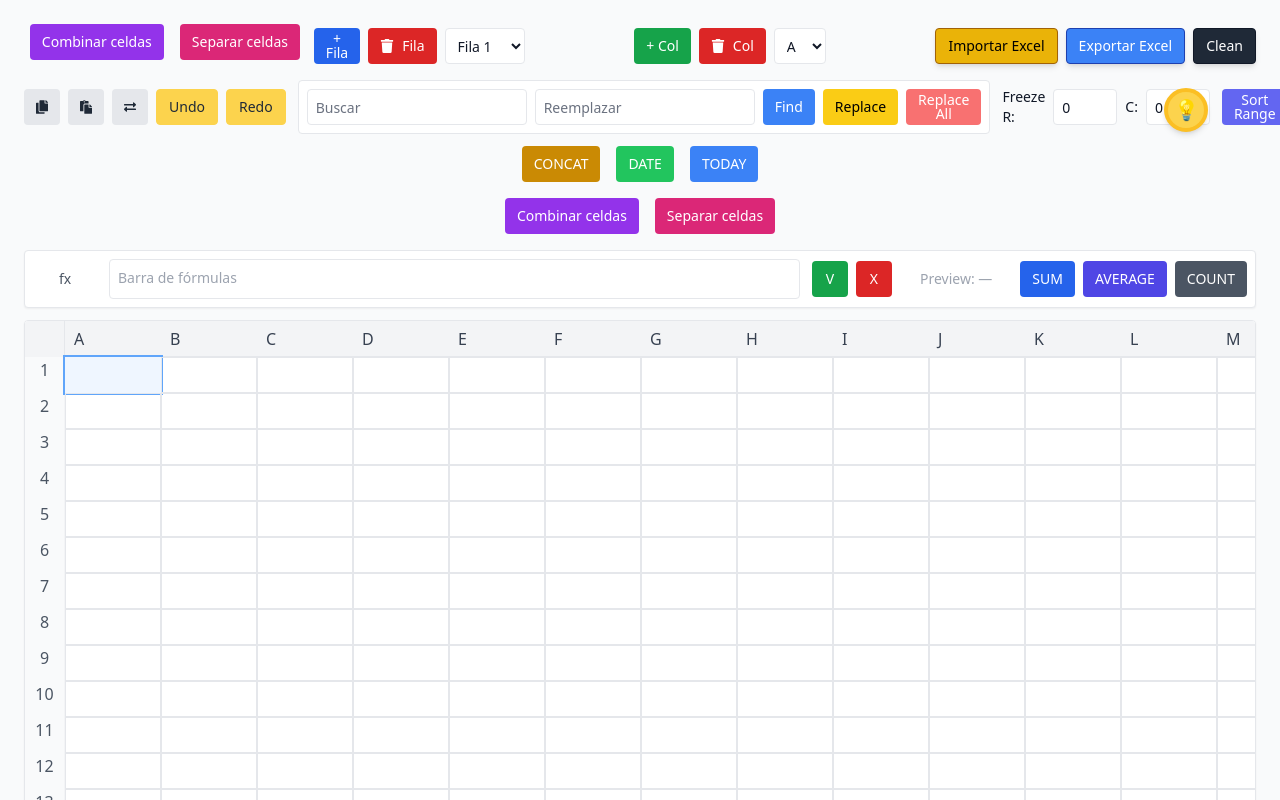
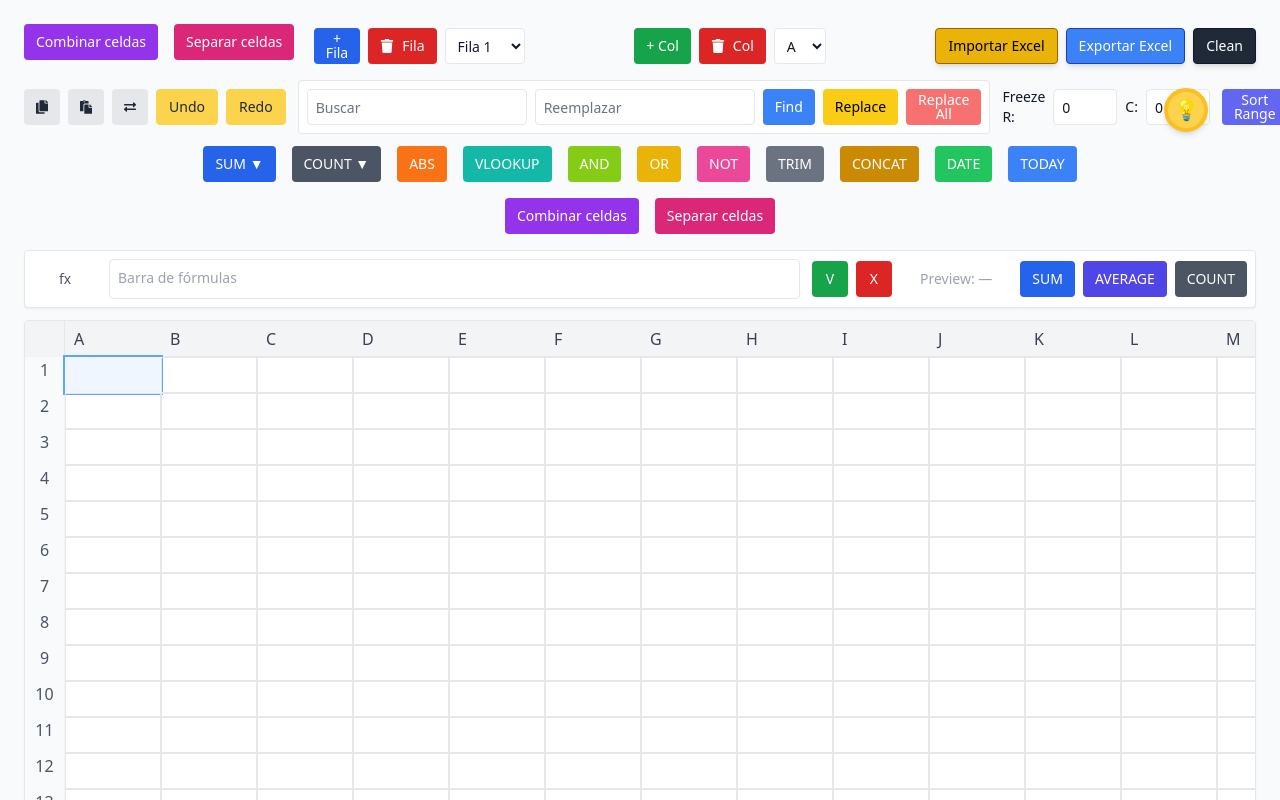
Before and after one commit to Tommyscripts/ExcelProject, a React (Vite) app in the folder ExcelProject/: page / in a window 1280 px wide. Shown: the top 800 px of the page. Built offline with nearby package versions, Linux system fonts and the light colour scheme; the HTML template or start-up script is replaced by a standard one.

Commit message:
feat: añadir nuevas funciones de fórmula (ABS, TRIM, NOT, AND, OR, SUMIF, COUNTIF, VLOOKUP) y menús para SUM y COUNT en el componente Excel

```diff
--- a/ExcelProject/src/componente/excelcomponent.tsx
+++ b/ExcelProject/src/componente/excelcomponent.tsx
@@ -1100,6 +1100,100 @@ const ExcelComponent: React.FC = () => {
       return { value: allTexts.join(''), func };
     }
 
+      // ABS: valor absoluto de un número
+      if (func === 'ABS') {
+        if (argParts.length === 1) {
+          const n = Number(argParts[0]);
+          return { value: Math.abs(n), func };
+        }
+        return { value: 0, func };
+      }
+
+      // TRIM: elimina espacios extra de un texto
+      if (func === 'TRIM') {
+        if (argParts.length === 1) {
+          return { value: String(argParts[0]).trim(), func };
+        }
+        return { value: '', func };
+      }
+
+      // NOT: invierte el valor lógico
+      if (func === 'NOT') {
+        if (argParts.length === 1) {
+          const v = argParts[0].toLowerCase();
+          return { value: !(v === 'true' || v === '1'), func };
+        }
+        return { value: false, func };
+      }
+
+      // AND: todas las condiciones deben ser verdaderas
+      if (func === 'AND') {
+        const res = argParts.every(p => p.toLowerCase() === 'true' || p === '1');
+        return { value: res, func };
+      }
+
+      // OR: alguna condición debe ser verdadera
+      if (func === 'OR') {
+        const res = argParts.some(p => p.toLowerCase() === 'true' || p === '1');
+        return { value: res, func };
+      }
+
+      // SUMIF: suma valores que cumplen una condición simple (ejemplo: >5)
+      if (func === 'SUMIF') {
+        // SUMIF(rango, condicion)
+        if (argParts.length === 2) {
+          const range = parseRangeArg(argParts[0]);
+          if (!range) return { value: 0, func };
+          const cond = argParts[1];
+          let sum = 0;
+          for (let r = range.r1; r <= range.r2; r++) {
+            for (let c = range.c1; c <= range.c2; c++) {
+              const val = Number(data[r]?.[c]);
+              if (eval(`val${cond}`)) sum += val;
+            }
+          }
+          return { value: sum, func };
+        }
+        return { value: 0, func };
+      }
+
+      // COUNTIF: cuenta valores que cumplen una condición simple (ejemplo: >5)
+      if (func === 'COUNTIF') {
+        // COUNTIF(rango, condicion)
+        if (argParts.length === 2) {
+          const range = parseRangeArg(argParts[0]);
+          if (!range) return { value: 0, func };
+          const cond = argParts[1];
+          let count = 0;
+          for (let r = range.r1; r <= range.r2; r++) {
+            for (let c = range.c1; c <= range.c2; c++) {
+              const val = Number(data[r]?.[c]);
+              if (eval(`val${cond}`)) count++;
+            }
+          }
+          return { value: count, func };
+        }
+        return { value: 0, func };
+      }
+
+      // VLOOKUP: busca un valor en una columna y devuelve el relacionado de otra columna
+      if (func === 'VLOOKUP') {
+        // VLOOKUP(valor, rango_busqueda, col_retorno)
+        if (argParts.length >= 3) {
+          const searchVal = argParts[0];
+          const range = parseRangeArg(argParts[1]);
+          const retColIdx = Number(argParts[2]);
+          if (!range || isNaN(retColIdx)) return { value: '', func };
+          for (let r = range.r1; r <= range.r2; r++) {
+            if (String(data[r]?.[range.c1]) === searchVal) {
+              return { value: data[r]?.[range.c1 + retColIdx] ?? '', func };
+            }
+          }
+          return { value: '', func };
+        }
+        return { value: '', func };
+      }
+
     // DATE: construye una fecha a partir de argumentos (año, mes, día)
     if (func === 'DATE') {
       // Espera argumentos: año, mes, día
@@ -1412,6 +1506,10 @@ const ExcelComponent: React.FC = () => {
     if (fileInputRef.current) fileInputRef.current.value = '';
   };
 
+  // Estado para mostrar/ocultar el menú COUNT/COUNTIF
+  const [showCountMenu, setShowCountMenu] = useState(false);
+  // Estado para mostrar/ocultar el menú SUM/SUMIF
+  const [showSumMenu, setShowSumMenu] = useState(false);
   // Estilos globales para modo oscuro/claro
   // We rely on Tailwind `dark:` variants for styling. No injected CSS needed.
 
@@ -1420,8 +1518,8 @@ const ExcelComponent: React.FC = () => {
       <div className="max-w-full mx-auto relative">
         <div className="flex items-center justify-between mb-3 gap-3">
           <div className="flex items-center gap-2">
-        {/* Botones de combinar y separar celdas debajo de copiar/pegar/transponer */}
-        <div className="flex gap-4 justify-center mb-2 w-full">
+        {/* Botones de combinar y separar celdas alineados a la izquierda */}
+        <div className="flex gap-4 mb-2 w-full justify-start">
           <TooltipCooldown content="Combina las celdas seleccionadas en una sola" cooldown={1500}>
             <button onClick={combineCells} className={`${BTN} bg-purple-600 hover:bg-purple-700 text-white`}>Combinar celdas</button>
           </TooltipCooldown>
@@ -1542,6 +1640,45 @@ const ExcelComponent: React.FC = () => {
 
       {/* Botones nuevos (CONCAT, DATE, TODAY) */}
         <div className="flex gap-4 justify-center mb-4 w-full">
+          {/* SUM/SUMIF menú */}
+          <div className="relative">
+            <button onClick={() => setShowSumMenu((v) => !v)} className={`${BTN} bg-blue-600 hover:bg-blue-700 text-white`}>SUM ▼</button>
+            {showSumMenu && (
+              <div className="absolute left-0 mt-2 bg-white dark:bg-gray-800 rounded shadow-lg z-10 flex flex-col">
+                <button onClick={() => { applyQuickFunc('SUM'); setShowSumMenu(false); }} className="px-4 py-2 hover:bg-blue-100 dark:hover:bg-blue-900 text-left">SUM</button>
+                <button onClick={() => { setFormulaText('=SUMIF(A1:A10,">5")'); setShowSumMenu(false); }} className="px-4 py-2 hover:bg-blue-100 dark:hover:bg-blue-900 text-left">SUMIF</button>
+              </div>
+            )}
+          </div>
+          {/* COUNT/COUNTIF menú */}
+          <div className="relative">
+            <button onClick={() => setShowCountMenu((v) => !v)} className={`${BTN} bg-gray-600 hover:bg-gray-700 text-white`}>COUNT ▼</button>
+            {showCountMenu && (
+              <div className="absolute left-0 mt-2 bg-white dark:bg-gray-800 rounded shadow-lg z-10 flex flex-col">
+                <button onClick={() => { applyQuickFunc('COUNT'); setShowCountMenu(false); }} className="px-4 py-2 hover:bg-gray-100 dark:hover:bg-gray-900 text-left">COUNT</button>
+                <button onClick={() => { setFormulaText('=COUNTIF(A1:A10,"<3")'); setShowCountMenu(false); }} className="px-4 py-2 hover:bg-gray-100 dark:hover:bg-gray-900 text-left">COUNTIF</button>
+              </div>
+            )}
+          </div>
+          {/* Otros botones individuales */}
+          <TooltipCooldown content="Valor absoluto de la celda seleccionada" cooldown={1500}>
+            <button onClick={() => setFormulaText('=ABS(A1)')} className={`${BTN} bg-orange-500 hover:bg-orange-600 text-white`}>ABS</button>
+          </TooltipCooldown>
+          <TooltipCooldown content="Busca un valor en una columna y devuelve el relacionado de otra columna" cooldown={1500}>
+            <button onClick={() => setFormulaText('=VLOOKUP("valor",A1:B10,1)')} className={`${BTN} bg-teal-500 hover:bg-teal-600 text-white`}>VLOOKUP</button>
+          </TooltipCooldown>
+          <TooltipCooldown content="Evalúa si todas las condiciones son verdaderas" cooldown={1500}>
+            <button onClick={() => setFormulaText('=AND(true,false)')} className={`${BTN} bg-lime-500 hover:bg-lime-600 text-white`}>AND</button>
+          </TooltipCooldown>
+          <TooltipCooldown content="Evalúa si alguna condición es verdadera" cooldown={1500}>
+            <button onClick={() => setFormulaText('=OR(true,false)')} className={`${BTN} bg-yellow-500 hover:bg-yellow-600 text-white`}>OR</button>
+          </TooltipCooldown>
+          <TooltipCooldown content="Invierte el valor lógico" cooldown={1500}>
+            <button onClick={() => setFormulaText('=NOT(true)')} className={`${BTN} bg-pink-500 hover:bg-pink-600 text-white`}>NOT</button>
+          </TooltipCooldown>
+          <TooltipCooldown content="Elimina espacios extra de un texto" cooldown={1500}>
+            <button onClick={() => setFormulaText('=TRIM(A1)')} className={`${BTN} bg-gray-500 hover:bg-gray-600 text-white`}>TRIM</button>
+          </TooltipCooldown>
           <TooltipCooldown content="Concatena los valores de la selección" cooldown={1500}>
             <button onClick={() => applyQuickFunc('CONCAT')} className={`${BTN} bg-yellow-600 hover:bg-yellow-700 text-white`}>CONCAT</button>
           </TooltipCooldown>
```
Lines whose indentation alone changed are shown as unchanged.
